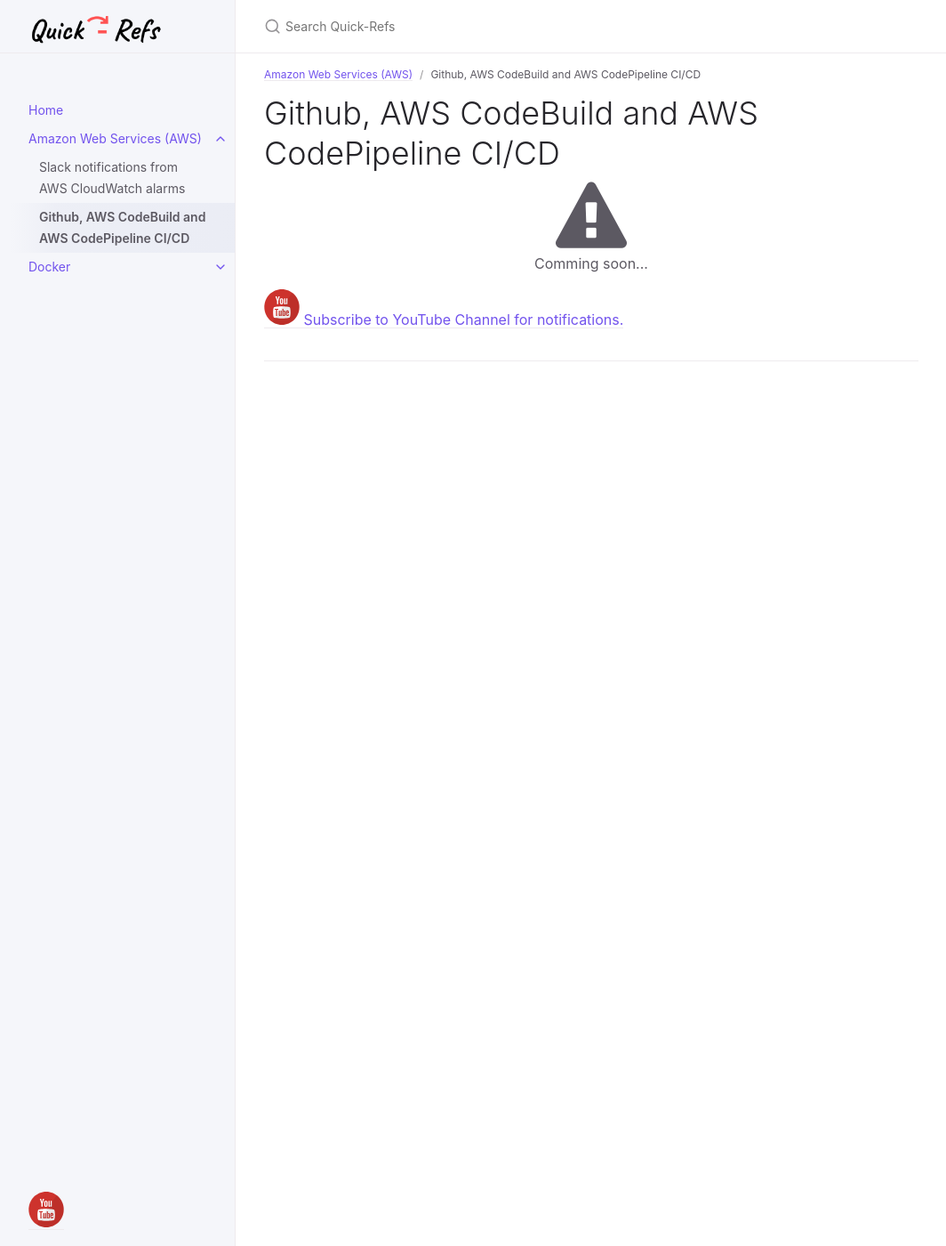
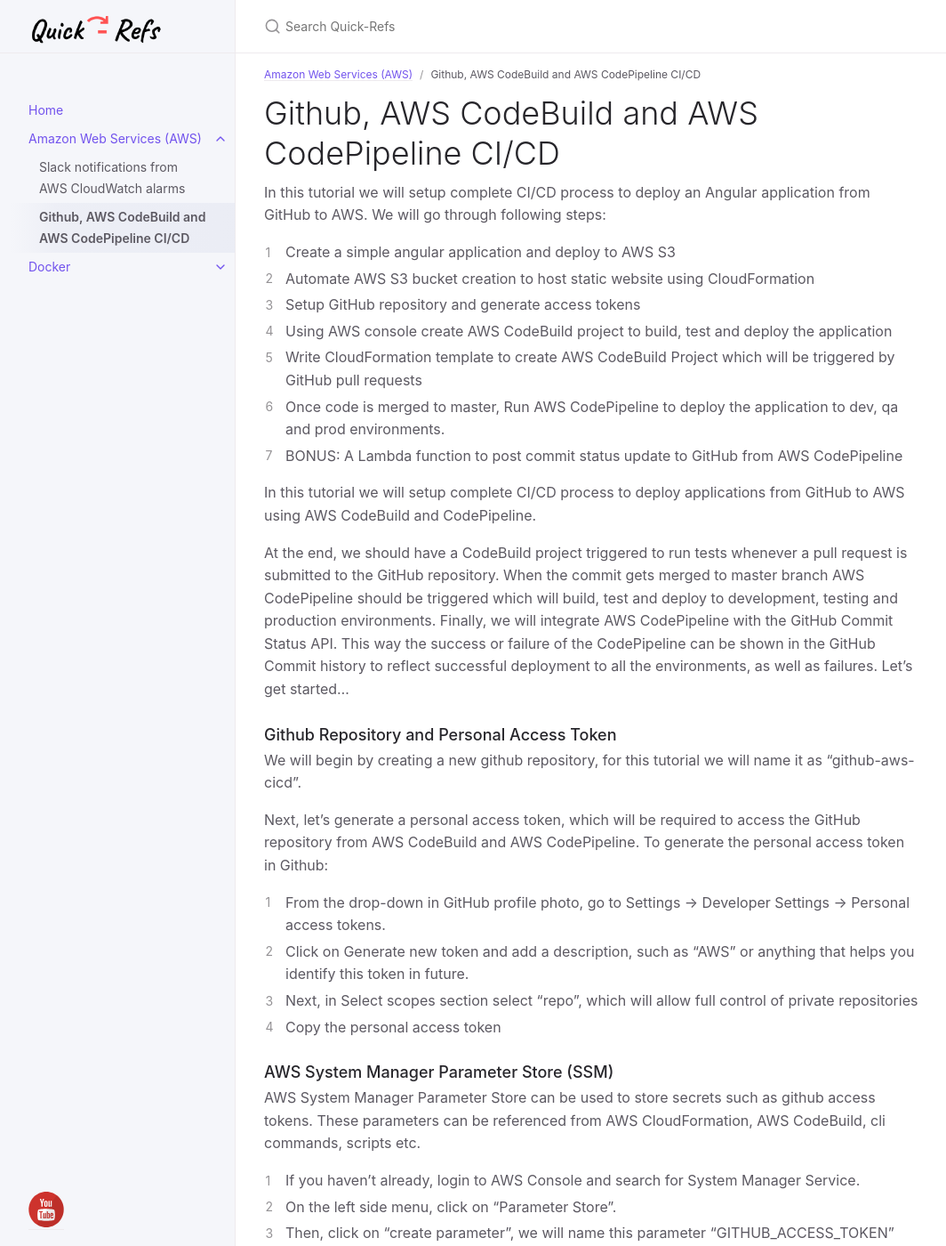
Before and after one commit to quick-refs/quick-refs.github.io, a Jekyll site: the page built from docs/aws/github-codebuild-codepipeline-cicd.markdown, in a window 1280 px wide and 1400 px high. Shown: the whole window at 89% size, without its empty margins (107-1171 px from the left). Built offline with Jekyll 4.4.1, drawn with Linux system fonts in a browser that asks for light colours; nearby versions of some CDN libraries; some of the changed text lies outside the part shown.

Commit message:
github codebuild codepipeline cicd

````diff
--- a/docs/aws/github-codebuild-codepipeline-cicd.markdown
+++ b/docs/aws/github-codebuild-codepipeline-cicd.markdown
@@ -6,3 +6,53 @@ parent: Amazon Web Services (AWS)
 permalink: aws/github-aws-codebuild-and-aws-codepipeline-cicd
 ---
 # Github, AWS CodeBuild and AWS CodePipeline CI/CD
+
+In this tutorial we will setup complete CI/CD process to deploy an Angular application from GitHub to AWS. We will go through following steps:
+1. Create a simple angular application and deploy to AWS S3
+2. Automate AWS S3 bucket creation to host static website using CloudFormation
+3. Setup GitHub repository and generate access tokens
+3. Using AWS console create AWS CodeBuild project to build, test and deploy the application
+4. Write CloudFormation template to create AWS CodeBuild Project which will be triggered by GitHub pull requests
+5. Once code is merged to master, Run AWS CodePipeline to deploy the application to dev, qa and prod environments.
+6. BONUS: A Lambda function to post commit status update to GitHub from AWS CodePipeline
+
+
+In this tutorial we will setup complete CI/CD process to deploy applications from GitHub to AWS using AWS CodeBuild and CodePipeline.
+
+At the end, we should have a CodeBuild project triggered to run tests whenever a pull request is submitted to the GitHub repository. When the commit gets merged to master branch AWS CodePipeline should be triggered which will build, test and deploy to development, testing and production environments. Finally, we will integrate AWS CodePipeline with the GitHub Commit Status API. This way the success or failure of the CodePipeline can be shown in the GitHub Commit history to reflect successful deployment to all the environments, as well as failures. Let's get started...
+
+### Github Repository and Personal Access Token
+We will begin by creating a new github repository, for this tutorial we will name it as "github-aws-cicd".
+
+Next, let's generate a personal access token, which will be required to access the GitHub repository from AWS CodeBuild and AWS CodePipeline. To generate the personal access token in Github:
+
+1. From the drop-down in GitHub profile photo, go to Settings -> Developer Settings -> Personal access tokens.
+2. Click on Generate new token and add a description, such as "AWS" or anything that helps you identify this token in future.
+3. Next, in Select scopes section select "repo", which will allow full control of private repositories
+4. Copy the personal access token
+
+### AWS System Manager Parameter Store (SSM)
+AWS System Manager Parameter Store can be used to store secrets such as github access tokens. These parameters can be referenced from AWS CloudFormation, AWS CodeBuild, cli commands, scripts etc.
+1. If you haven't already, login to AWS Console and search for System Manager Service.
+2. On the left side menu, click on "Parameter Store".
+3. Then, click on "create parameter", we will name this parameter "GITHUB_ACCESS_TOKEN" and it will be a SecureString type, since this is secure and needs to be encrypted.
+4. Click on "Create Parameter".
+
+### AWS CodeBuild Project
+Using AWS CodeBuild project we will run tests, build and deploy the application. We will not use any specific application for this example but simply create a Makefile with build, test and deploy targets. Which can be replaced by platform specific commands for build, test and deploys.
+
+`./Makefile`
+```bash
+build:
+    echo "Building application..."
+
+test:
+    echo "Running tests"
+
+deploy:
+    echo "Deploying application"
+```
+
+Create CodeBuild specification separately for build and deploy as following:
+
+`./buildspec.yaml`
````
